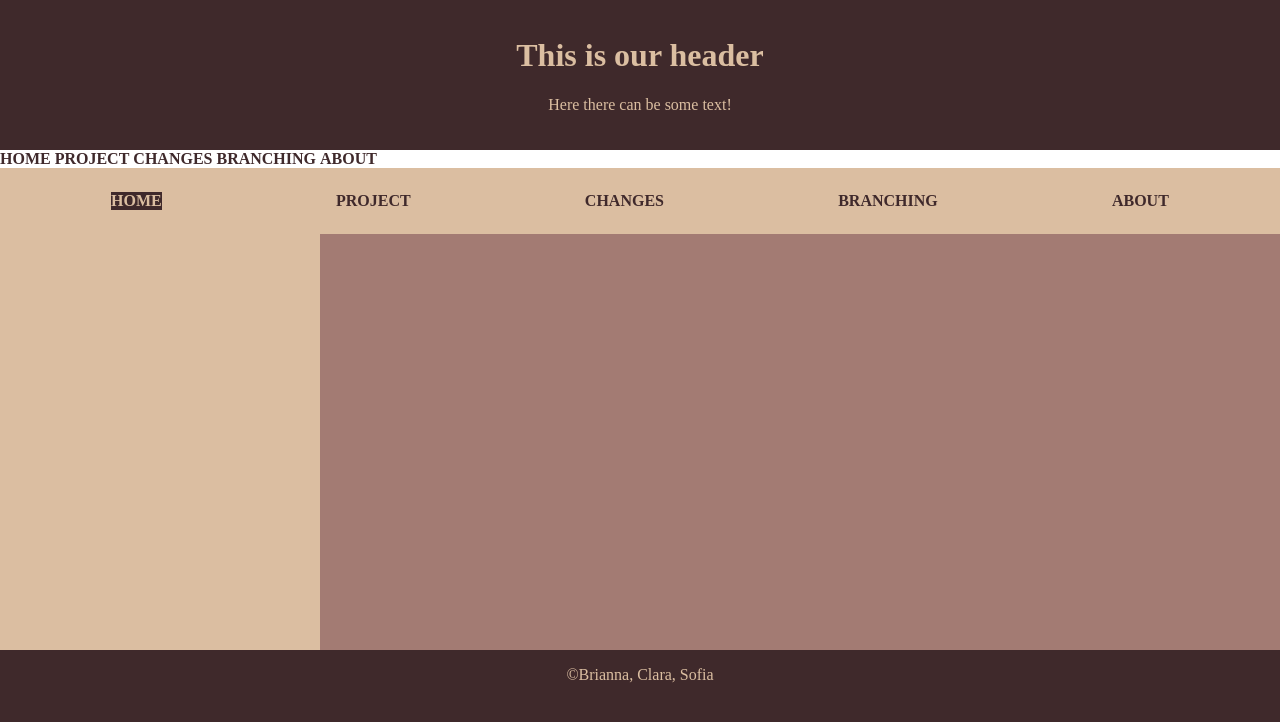
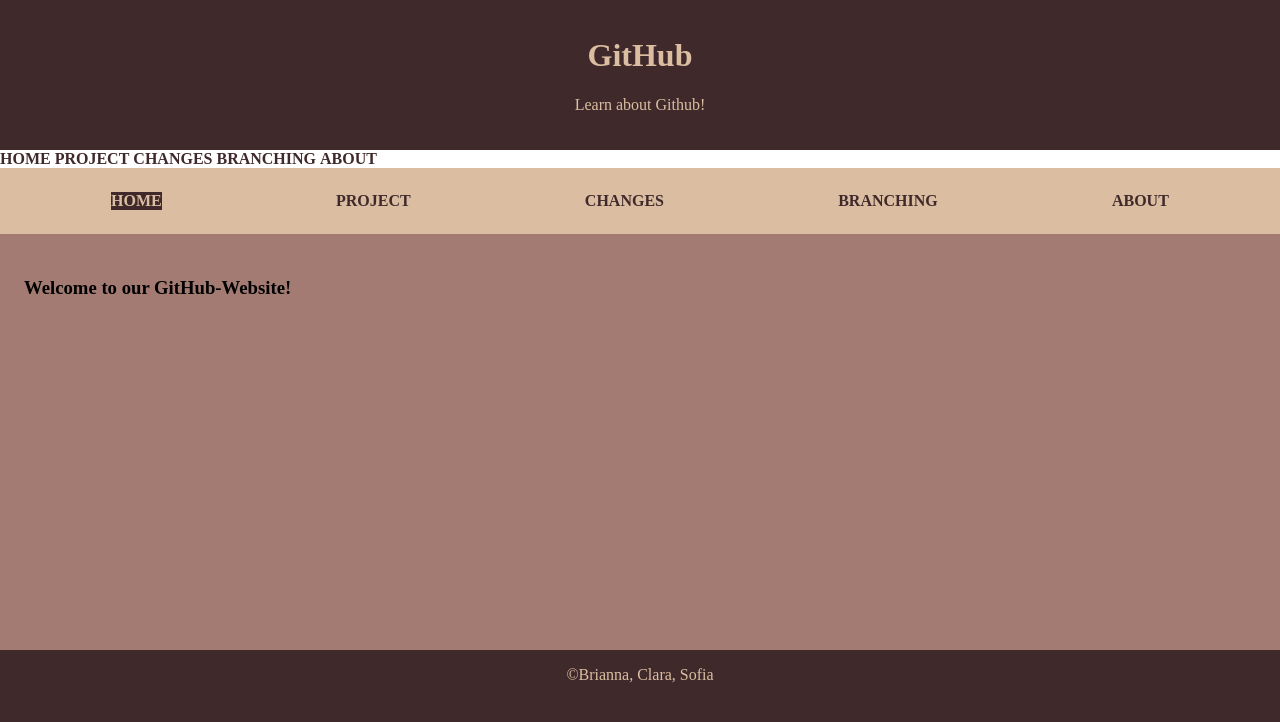
Before and after one commit to clarahedgehog/github-project, a plain HTML site: page index.html in a window 1280 px wide. Drawn offline with Linux system fonts and the light colour scheme.

Commit message:
add header title on homepage

```diff
--- a/index.html
+++ b/index.html
@@ -11,8 +11,8 @@
 <body>
 
     <header class="header">
-        <h1>This is our header</h1>
-        <p>Here there can be some text!</p>
+        <h1>GitHub</h1>
+        <p>Learn about Github!</p>
     </header>
     <nav>
         <a href="home" class="menu__item">home</a>
@@ -32,8 +32,11 @@
     </nav>
 
     <div class="content">
-        <aside class="sidebar"></aside>
-        <main class="main"></main>
+        <main class="main">
+            <div>
+                <h3>Welcome to our GitHub-Website!</h3>
+            </div>
+        </main>
     </div>
 
     <footer class="footer">
```
